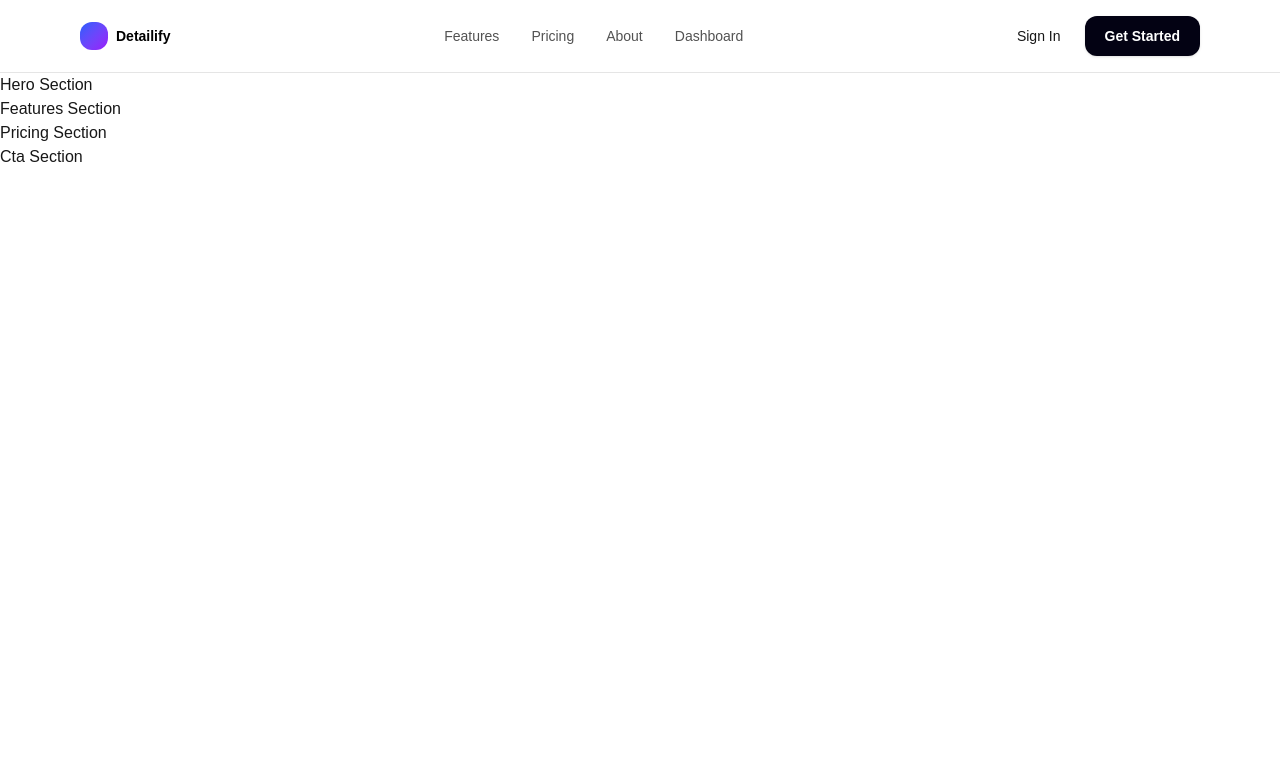
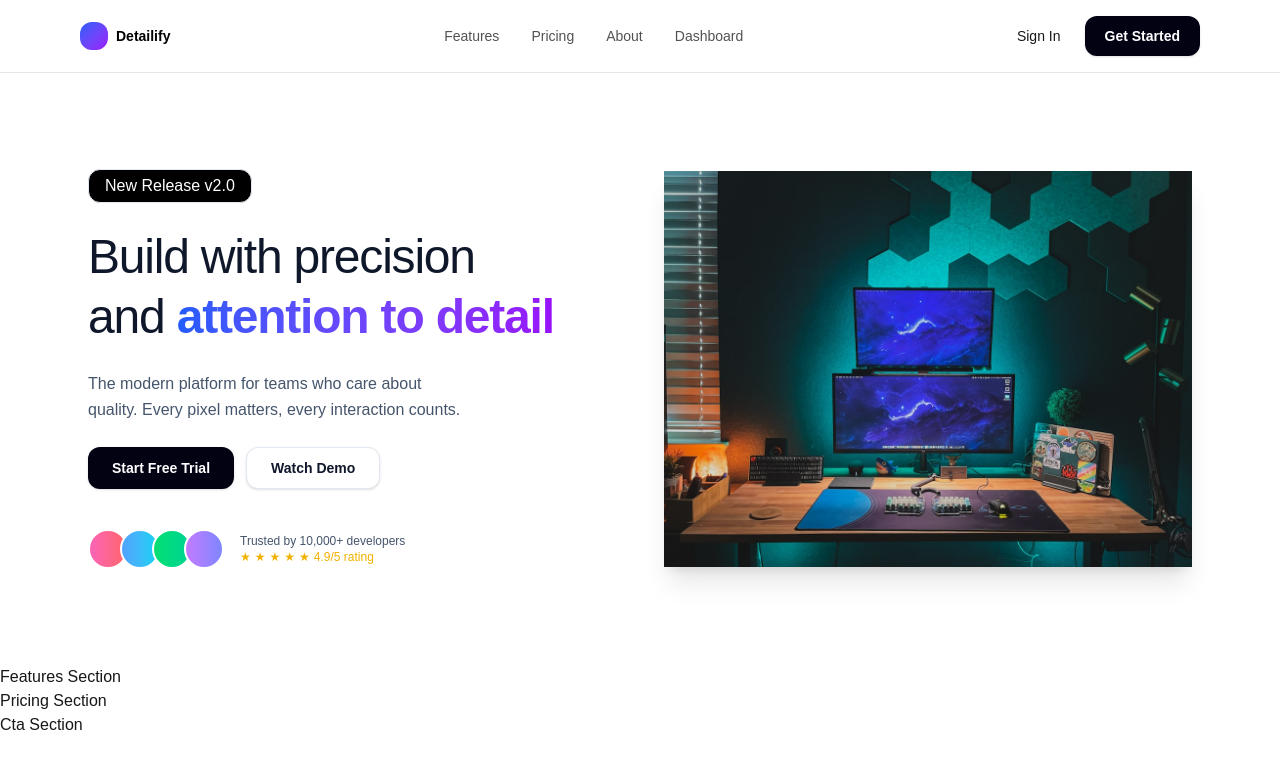
Before and after one commit to najeesidahmed/ruach-tech-figma-to-code, a Next.js app in the folder detailify-landing/: page / in a window 1280 px wide. Shown: the top 768 px of the page. Built offline with nearby package versions, Linux system fonts and the light colour scheme.

Commit message:
update HeroSection.tsx

```diff
--- a/detailify-landing/components/sections/HeroSection.tsx
+++ b/detailify-landing/components/sections/HeroSection.tsx
@@ -1,7 +1,77 @@
-export function HeroSection() {
+import Image from "next/image";
+import { Button } from "../ui/Button";
+
+export function HeroSection () {
     return (
-        <section>
-            <h1>Hero Section</h1>
+        <section className="mx-auto max-w-6xl px-6 py-16 md:py-24">
+            <div className="grid gap-12 md:grid-cols-2 md:items-center">
+                {/* Left Side */}
+                <div className="space-y-6">
+                    {/* Badge */}
+                    <div className="inline-flex items-center gap-2 rounded-xl border border-slate-200 bg-black px-2 py-0.5">
+                        <span className="rounded-full px-2 py-0.5 text-10px text-white">
+                            New Release v2.0
+                        </span>
+                    </div>
+
+                    {/* Headline */}
+                    <h1 className="text-5xl tracking-tight text-slate-900 md:text-5xl leading-tight">
+                        Build with precision <br />
+                        and
+                        <span className="font-bold bg-gradient-to-r from-[#155DFC] to-[#9810FA] bg-clip-text text-transparent"> attention to detail
+                        </span>
+                    </h1>
+
+                    {/* Description */}
+                    <p className="max-w-md text-m text-slate-600 leading-relaxed">
+                        The modern platform for teams who care about <br />quality. Every pixel matters, every interaction counts.
+                    </p>
+
+                    {/* CTA Buttons */}
+                    <div className="flex flex-wrap items center gap-3">
+                        <Button className="px-6">Start Free Trial</Button>
+                        <Button variant="outline" className="px-6">Watch Demo</Button>
+                    </div>
+
+                    {/* Social Proof */}
+                    <div className="pt-4 flex items-center gap-4">
+                        {/* Avatars */}
+                        <div className="flex -space-x-2">
+                            <div className="h-10 w-10 border-2 border-white rounded-full bg-gradient-to-r from-[#FB64B6] to-[#FF6467]"/>
+                            <div className="h-10 w-10 border-2 border-white rounded-full bg-gradient-to-r from-[#51A2FF] to-[#00D3F2]"/>
+                            <div className="h-10 w-10 border-2 border-white rounded-full bg-gradient-to-r from-[#05DF72] to-[#00D492]"/>
+                            <div className="h-10 w-10 border-2 border-white rounded-full bg-gradient-to-r from-[#C27AFF] to-[#7C86FF]"/>
+                        </div>
+
+                        {/* Rating text */}
+                        <div className="text-xs text-slate-600">
+                            Trusted by 10,000+ developers
+                            <div className="flex items-center gap-1">
+                                <span className="text-[#F0B100]">★</span>
+                                <span className="text-[#F0B100]">★</span>
+                                <span className="text-[#F0B100]">★</span>
+                                <span className="text-[#F0B100]">★</span>
+                                <span className="text-[#F0B100]">★</span>
+                                <span className="text-[#F0B100]">4.9/5 rating</span>
+                            </div>
+                        </div>
+                    </div>
+                </div>
+
+                {/* Right Side Image */}
+                <div className="relative">
+                    <div className="relative overflow-hidden shadow-xl">
+                        <Image
+                        src="/hero/workspace-hero.png"
+                        alt="Workspace"
+                        width={800}
+                        height={600}
+                        className="object-cover"
+                        priority
+                        />
+                    </div>
+                </div>
+            </div>
         </section>
     )
 }
```
